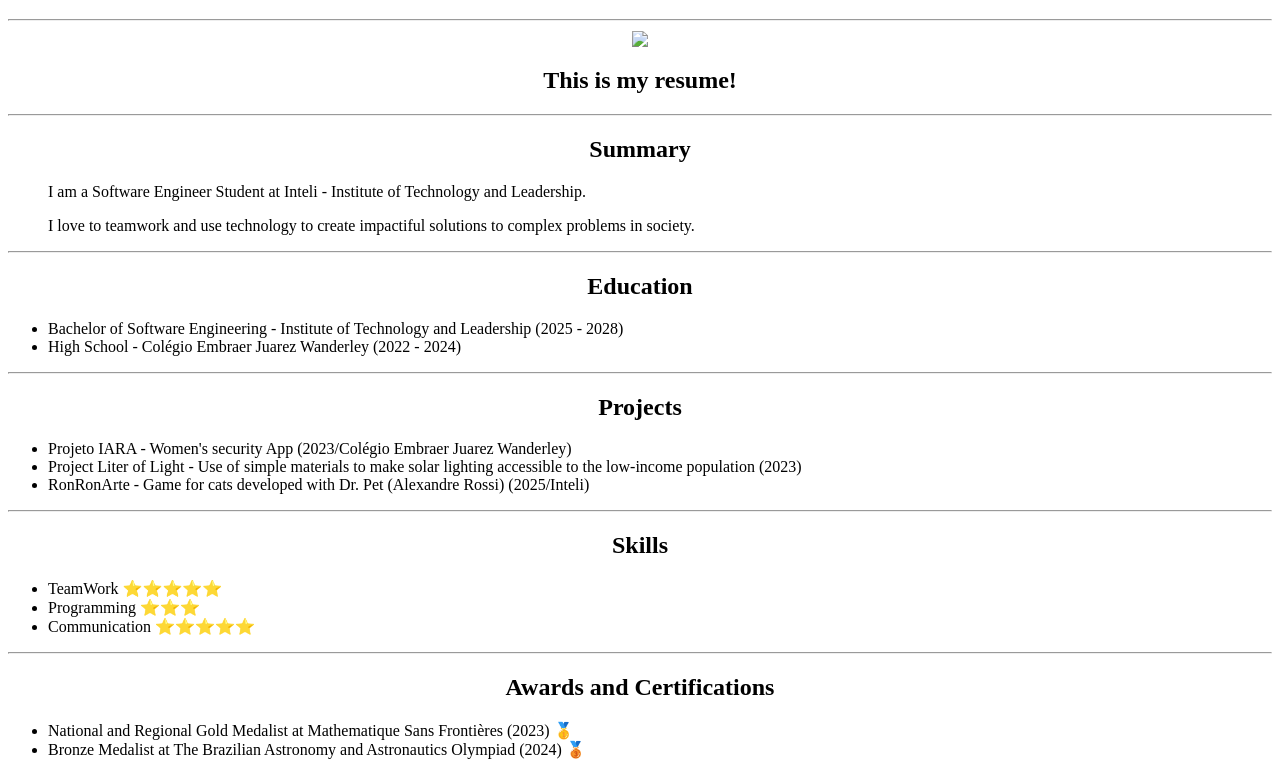
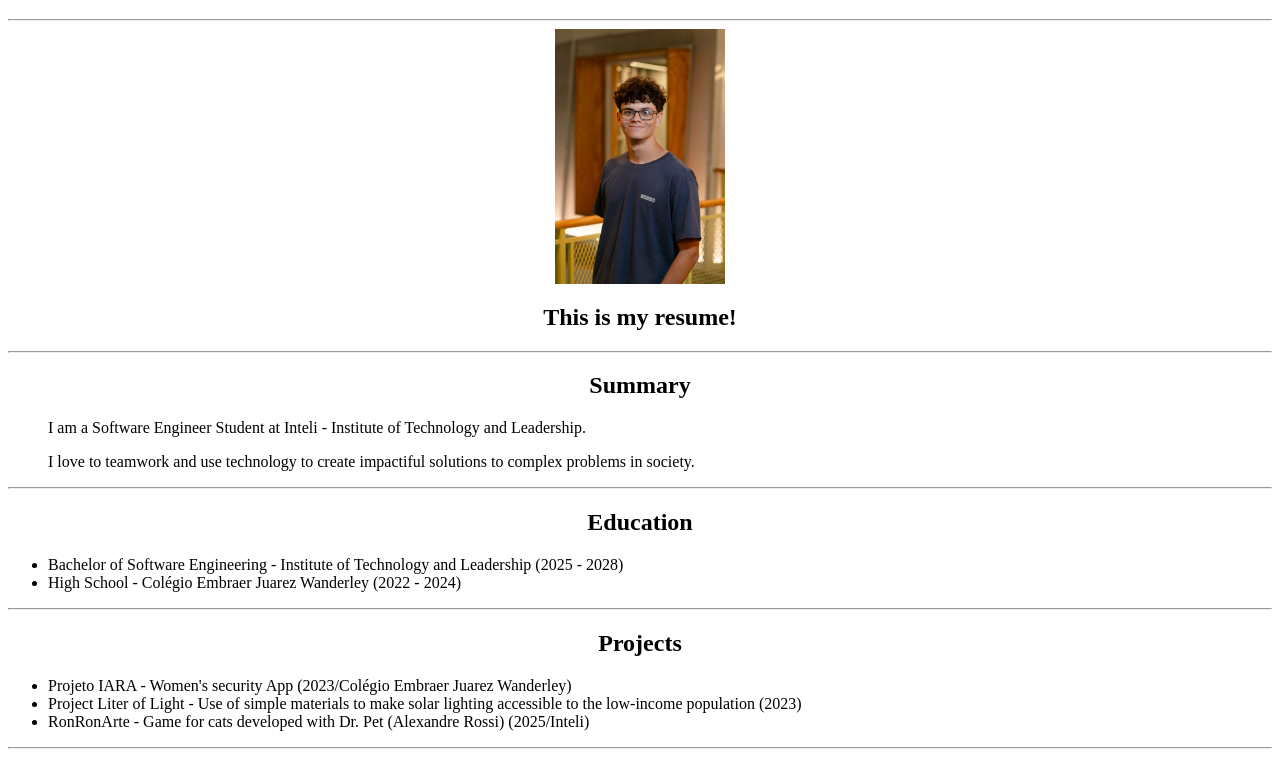
Before and after one commit to ntsfelipe/Course-Portifolio, a plain HTML site: page index.html in a window 1280 px wide. Shown: the part 61-822 px from the top of the page. Drawn offline with Linux system fonts and the light colour scheme.

Commit message:
Update index.html

```diff
--- a/index.html
+++ b/index.html
@@ -9,7 +9,7 @@
     <h1 align="center" >Felipe Neves</h1>
     <hr>
     <div align="center ">
-        <img align="center" src="./assets/FOTO CARTEIRINHA INTELI.jpg" width="170">
+        <img align="center" src="./FOTO CARTEIRINHA INTELI.jpg" width="170">
     </div>
     <h2 align="center">This is my resume!</h2>
 
```
